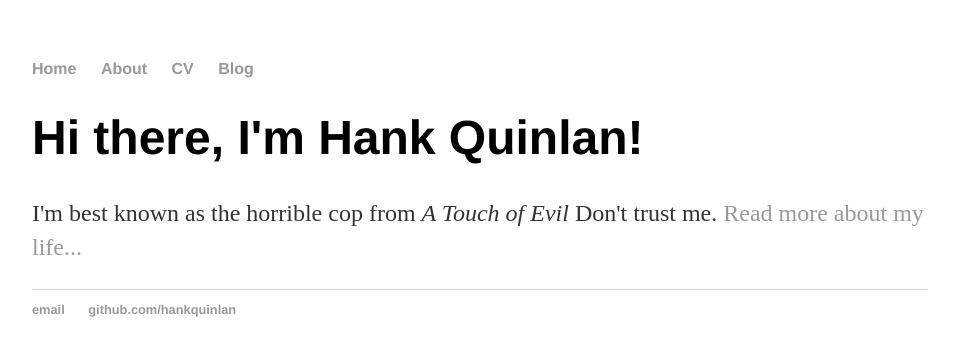
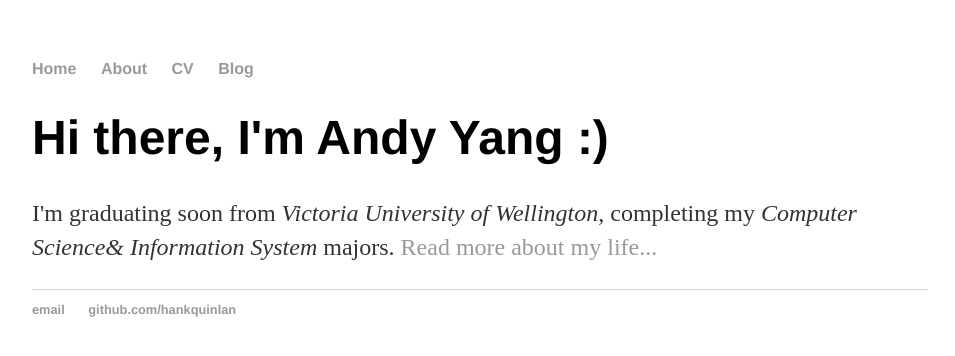
Before and after one commit to AndyYang84/AndyYang84, a Jekyll site: the page built from index.html, in a window 1280 px wide. Shown: the top 356 px of the page, without its empty margins (160-1115 px from the left). Built offline with Jekyll 4.4.1, drawn with Linux system fonts in a browser that asks for light colours.

Commit message:
Update index.html

```diff
--- a/index.html
+++ b/index.html
@@ -1,8 +1,9 @@
 ---
 layout: default
-title: Hank Quinlan, Horrible Cop
+title: Andy's repository
 ---
 <div class="blurb">
-	<h1>Hi there, I'm Hank Quinlan!</h1>
-	<p>I'm best known as the horrible cop from <em>A Touch of Evil</em> Don't trust me. <a href="/about">Read more about my life...</a></p>
+	<h1>Hi there, I'm Andy Yang :)</h1>
+	<p>I'm graduating soon from <em>Victoria University of Wellington</em>, completing my <em>Computer Science& Information System</em>
+		majors. <a href="/about">Read more about my life...</a></p>
 </div><!-- /.blurb -->
```
